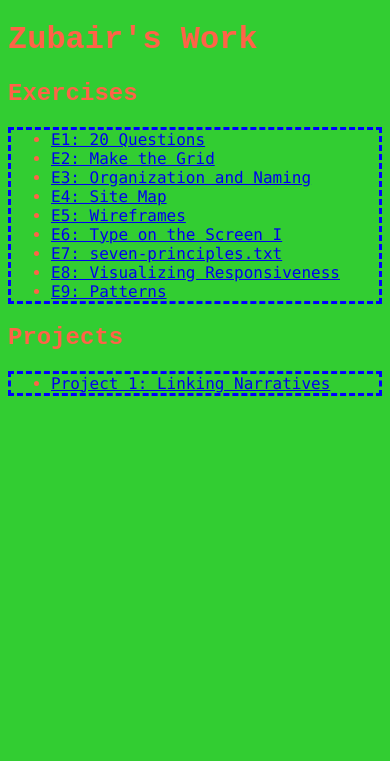
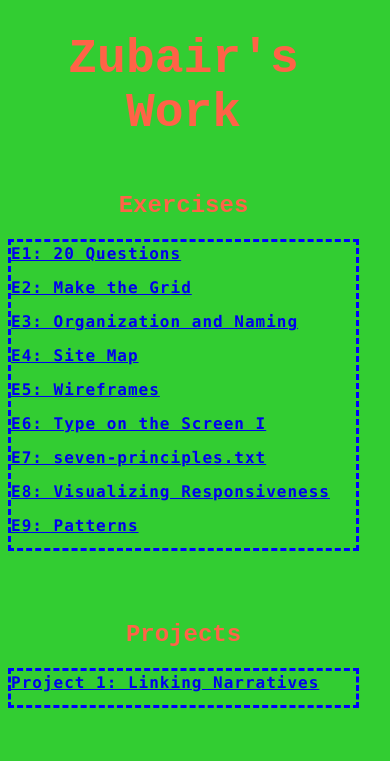
Before and after one commit to BearOfZU/avt217, a plain HTML site: page index.html in a window 390 px wide. Drawn offline with Linux system fonts and the light colour scheme.

Commit message:
Added columns and made site responsive

```diff
--- a/css/main.css
+++ b/css/main.css
@@ -1,6 +1,19 @@
 body{
 	background-color: limegreen;
+	text-align: center;
 	}
+
+header{
+	width: 75vw;
+	height: 25px auto;
+}
+
+main{
+	width: 75vw;
+	height: 25px auto;
+	display: flow-root;
+}
+
 h1{
 	color: tomato;
 	font-family: "Courier New", "consolas", sans-serif;
@@ -24,11 +37,39 @@ ul{
 	color: tomato;
 	font-family: "consolas", sans-serif;
 	border: 3px dashed blue;
+	list-style-type: none;
+	margin: 0;
+	padding: 0;
 }
 li{
 	color: tomato;
 	font-family: "consolas", sans-serif;
+	font-size: 1rem;
+	line-height: 1.5rem;
+	margin-bottom: 10px;
+	text-align: left;
+	letter-spacing: 1px;
+	font-weight: 700;
 }
 .col{
 	margin: 0px;
+	width: 50%;
+	float: left;
 }
+
+@media screen and (max-width: 915px) {
+	.col{
+		width: 100%;
+		margin-bottom: 50px;
+	}
+
+	header{
+		width: 90vw;
+	}
+	main{
+		width: 90vw;
+	}
+	h1{
+		font-size: 3rem;
+	}
+}
--- a/index.html
+++ b/index.html
@@ -7,7 +7,10 @@
 	<link rel="stylesheet" href="css/main.css">
 </head>
 	<body>
+		<header>
 			<h1>Zubair's Work</h1>
+		</header>
+		<main>
 			<div class="col">
 				<h2>Exercises</h2>
 				<ul>
@@ -28,5 +31,6 @@
 					<li><a href="https://bearofzu.github.io/avt217/p1/">Project 1: Linking Narratives</a></li>
 				</ul>
 			</div>
+		</main>
 	</body>
 </html>
```
Lines whose indentation alone changed are shown as unchanged.
